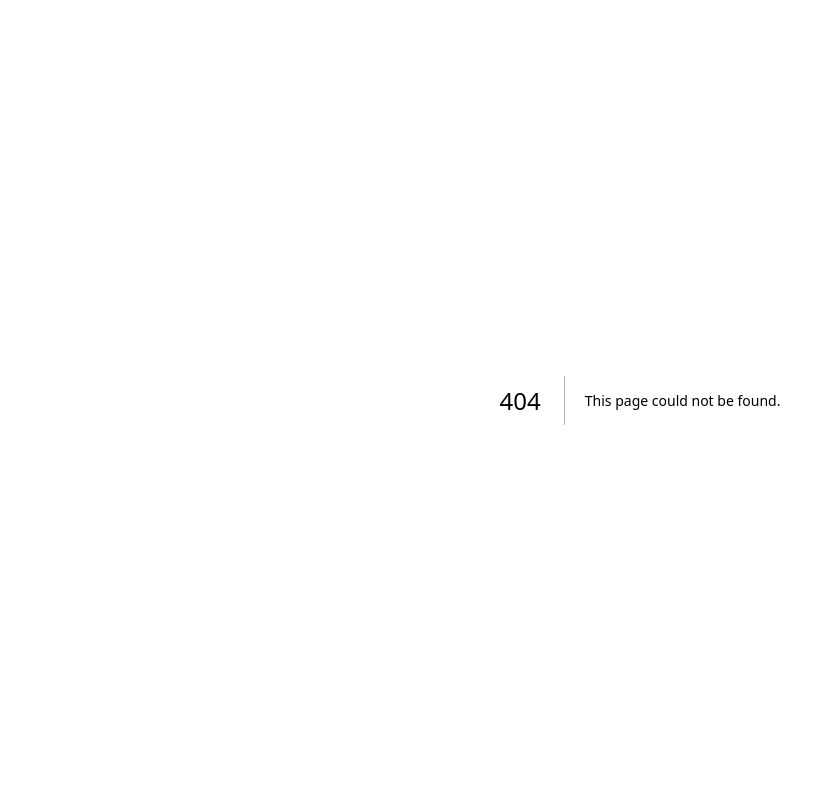
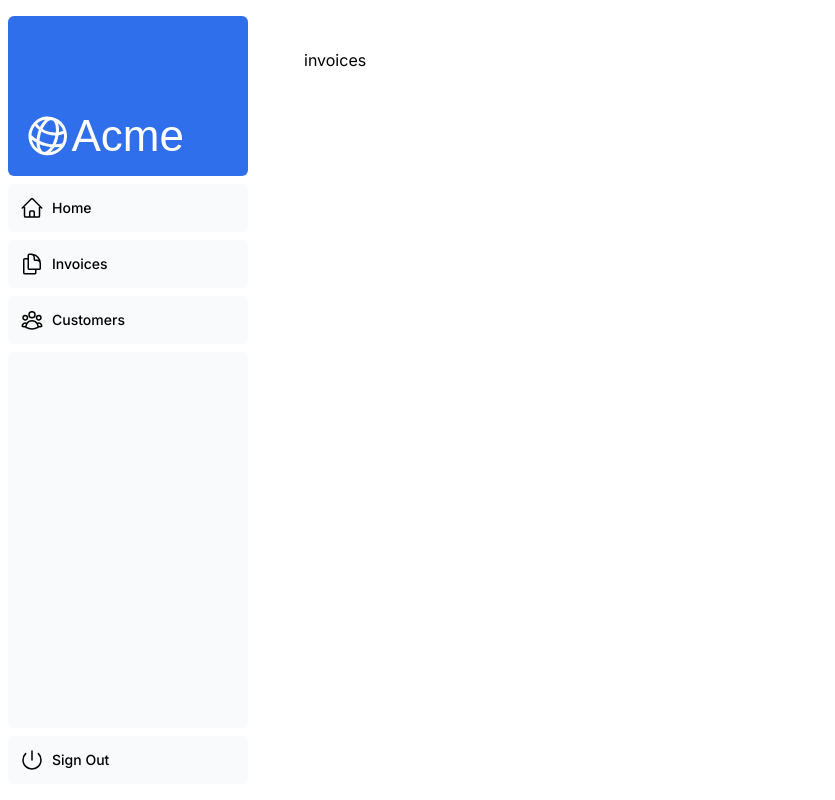
Before and after one commit to Najamulhassan3383/nextjs-dashboard, a Next.js app: page /dashboard/invoices in a window 1280 px wide. Before the commit this address had no page. Shown: the whole page, without its empty margins (0-835 px from the left). Built offline with nearby package versions, Linux system fonts and the light colour scheme; a web font is replaced by a local one.

Commit message:
routing, layouts, pages

```diff
--- /dev/null
+++ b/app/dashboard/customers/page.tsx
@@ -0,0 +1,9 @@
+import React from 'react'
+
+function Page() {
+  return (
+    <div>Customers</div>
+  )
+}
+
+export default Page
--- /dev/null
+++ b/app/dashboard/invoices/page.tsx
@@ -0,0 +1,7 @@
+import React from "react";
+
+function Page() {
+  return <div>invoices</div>;
+}
+
+export default Page;
--- /dev/null
+++ b/app/dashboard/layout.tsx
@@ -0,0 +1,12 @@
+import SideNav from "@/app/ui/dashboard/sidenav";
+
+export default function Layout({ children }: { children: React.ReactNode }) {
+  return (
+    <div className="flex h-screen flex-col md:flex-row md:overflow-hidden">
+      <div className="w-full flex-none md:w-64">
+        <SideNav />
+      </div>
+      <div className="flex-grow p-6 md:overflow-y-auto md:p-12">{children}</div>
+    </div>
+  );
+}
--- /dev/null
+++ b/app/dashboard/page.tsx
@@ -0,0 +1,7 @@
+import React from "react";
+
+function Page() {
+  return <div>Dashboard</div>;
+}
+
+export default Page;
```
